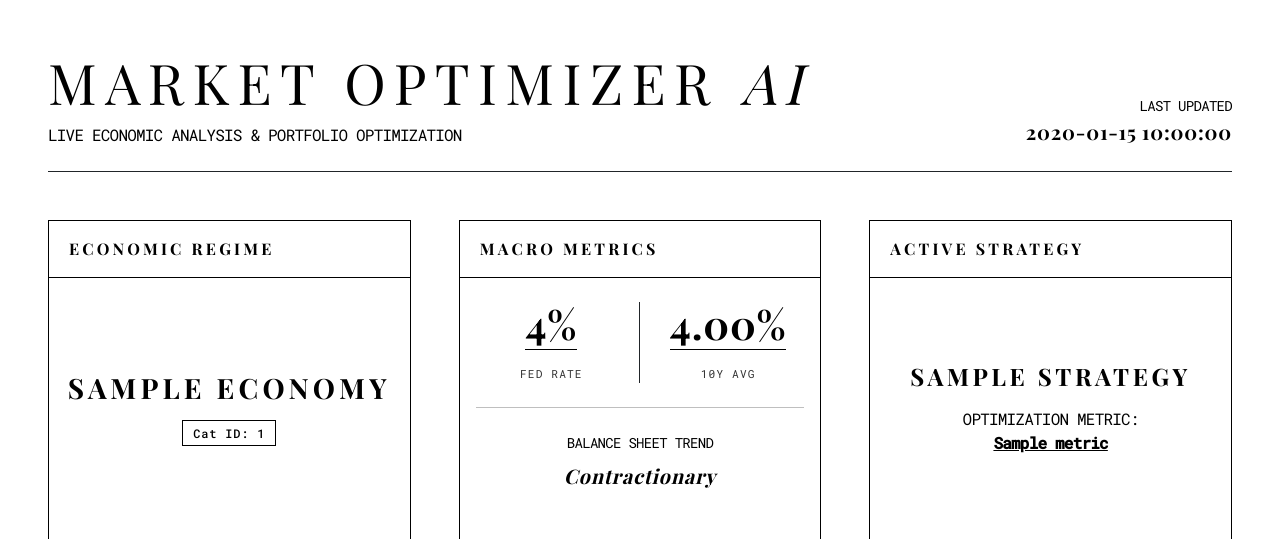
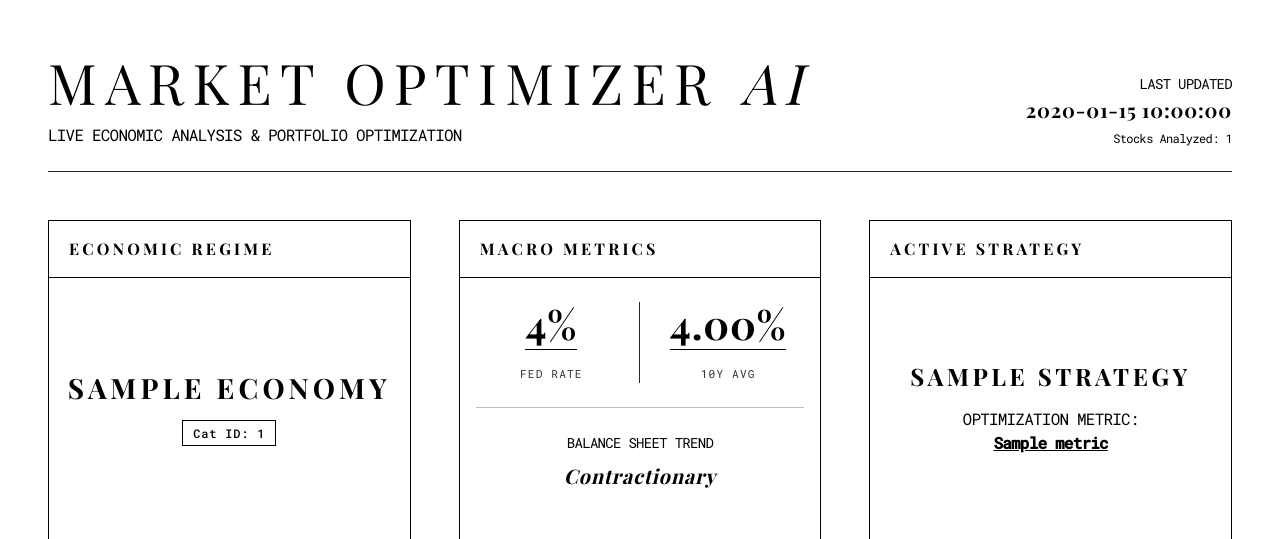
Before and after one commit to constantinbender51-cmyk/WS3, a Flask app: template templates/index.html in a window 1280 px wide. Shown: the top 539 px of the page. Run offline with Flask 3, Linux system fonts and the light colour scheme; the template is opened without the code that fills it: most values are stand-ins (such as "Sample title", 1, 10 or a date in 2020); some libraries are stand-ins or nearby versions; some web fonts are replaced.

Commit message:
Update index.html

```diff
--- a/templates/index.html
+++ b/templates/index.html
@@ -132,6 +132,7 @@
         <div class="text-end">
             <small class="text-uppercase mono-data">Last Updated</small>
             <div class="fw-bold fs-5">{{ data.timestamp }}</div>
+            <div class="mono-data mt-1" style="font-size:0.75rem;">Stocks Analyzed: {{ data.full_table|length }}</div>
         </div>
     </div>
 
```
